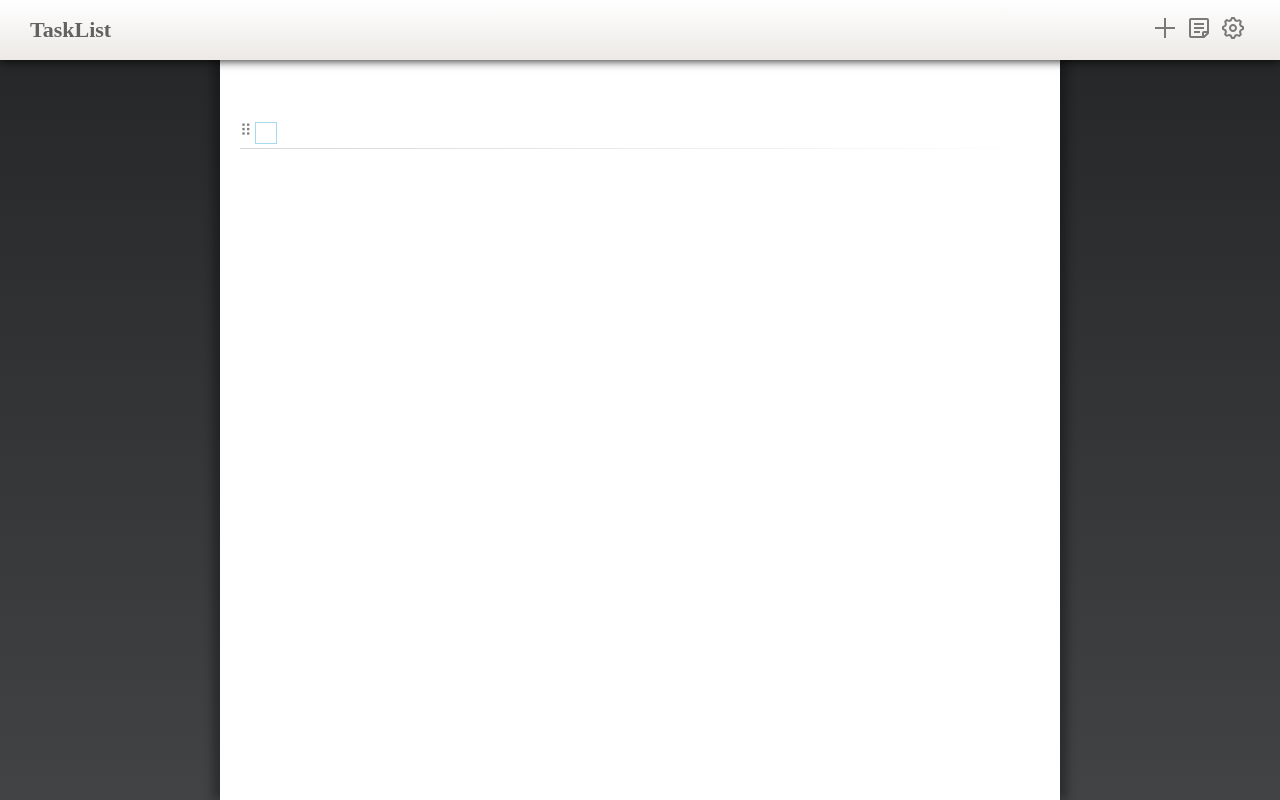
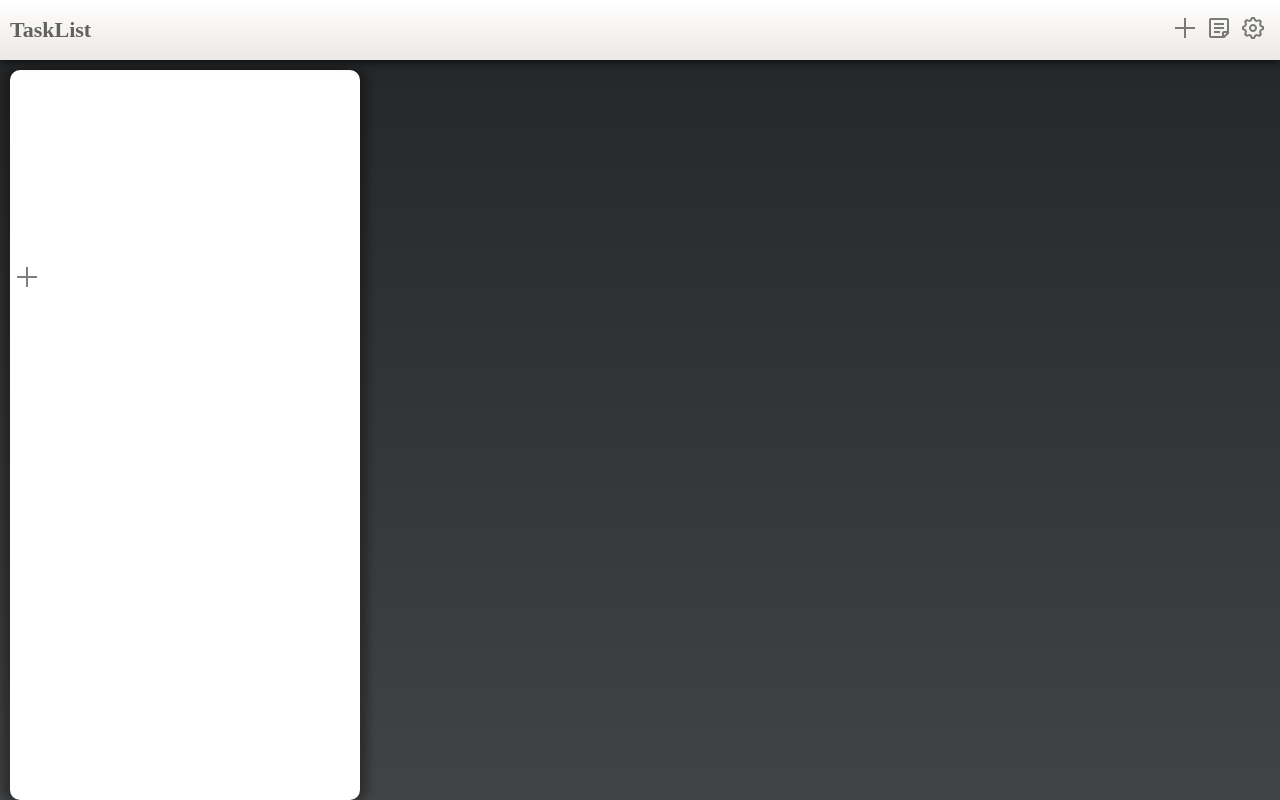
Before and after one commit to h1g0/TaskList, a Vue app: page / in a window 1280 px wide. Built offline with nearby package versions, Linux system fonts and the light colour scheme.

Commit message:
implement multi-column ( very buggy ).

```diff
--- a/src/App.vue
+++ b/src/App.vue
@@ -3,12 +3,33 @@
     <div class="header">
       <h1>TaskList</h1>
       <div class="header-menu">
-        <button class="header-menu-button" @click="showOutput()"> <img src="img/plus.svg" title="カラムを追加"/></button>
+        <button class="header-menu-button" @click="addColumn()"> <img src="img/plus.svg" title="カラムを追加"/></button>
         <button class="header-menu-button" @click="showOutput()"> <img src="img/note-text.svg" title="出力画面を表示/非表示"/></button>
         <button class="header-menu-button" @click="showSettings()" ><img src="img/settings.svg" title="設定画面を表示/非表示"/></button>
       </div>
     </div>
+    <draggable
+      v-model="taskColumnList"
+      v-bind="dragOptions"
+      group="column"
+      @start="drag=true"
+      @end="drag=false"
+      class="task-colmun-container">
+      <task-column
+        v-for="(column,index) in taskColumnList"
+        v-bind:taskList="column.taskList"
+        v-bind:index="index"
+        v-bind:totalsize="taskColumnList.length"
+        v-bind:key="column.id"
+        :ref="index"
+        @add-column="addColumn(index)"
+        @delete-colmn="deleteColumn(index)"
+        @save-item="saveItem()"
+      ></task-column>
+    </draggable>
 
+
+<!--
     <div class="main-content">
       <div class="tasks">
         <draggable
@@ -35,7 +56,7 @@
         </draggable>
       </div>
     </div>
-
+-->
     <div class="output" v-show="taskListSettings.isOutputVisible">
       <input type="button" value="出力" class="menu" @click="outputResult" title="テキストとして出力" />
       <input type="button" value="コピー" class="menu" @click="copyResult" title="出力結果をクリップボードにコピー"/>
@@ -73,19 +94,19 @@
 </template>
 
 <script>
-import TaskItem from "./components/TaskItem.vue";
+import TaskColumn from "./components/TaskColumn.vue";
 import draggable from 'vuedraggable'
 
 export default {
   name: "app",
   components: {
-    TaskItem,
+    TaskColumn,
     draggable
   },
   directives: {},
   data: function() {
     return {
-      taskList: [this.buildNewItem()],
+      taskColumnList: [this.buildNewColumn()],
       outputStr: "",
       taskListOutputTemplate: {
         header: "## TODO{br}{br}",
@@ -118,8 +139,24 @@ export default {
         return ((Math.random() * 16) | 0).toString(16);
       });
     },
-    buildNewItem: function() {
-      return { id: this.buildId(), indent: 0, checked: false, text: "" };
+    buildNewColumn: function() {
+      return {
+        id: this.buildId(),
+        title: "",
+        taskList: [],
+      };
+    },
+    addColumn: function(index) {
+      this.taskColumnList.splice(index + 1, 0, this.buildNewColumn());
+      //this.taskList[index + 1].indent = this.taskList[index].indent;
+      this.saveItem();
+    },
+    deleteColumn: function(index) {
+      if (!window.confirm("カラムを削除します。よろしいですか？")) {
+        return;
+      }
+      this.taskColumnList.splice(index, 1);
+      this.saveItem();
     },
     showOutput:function(){
       (this.taskListSettings.isOutputVisible)?
@@ -140,28 +177,8 @@ export default {
         }
       }
     },
-    addItem: function(index) {
-      this.taskList.splice(index + 1, 0, this.buildNewItem());
-      this.taskList[index + 1].indent = this.taskList[index].indent;
-      this.saveItem();
-    },
-    replaceItem: function(upperIndex, lowerIndex) {
-      var temp = this.taskList[lowerIndex];
-      this.taskList.splice(lowerIndex, 1, this.taskList[upperIndex]);
-      this.taskList.splice(upperIndex, 1, temp);
-    },
-    deleteItem: function(index) {
-      if (!this.$refs[index]["0"].isDeletableItem) {
-        return;
-      }
-      if (!window.confirm("アイテムを削除します。よろしいですか？")) {
-        return;
-      }
-      this.taskList.splice(index, 1);
-      this.saveItem();
-    },
     saveItem: function() {
-      localStorage.taskList = JSON.stringify(this.taskList);
+      localStorage.taskColumnList = JSON.stringify(this.taskColumnList);
     },
     saveSettings: function(){
       localStorage.taskListOutputTemplate = JSON.stringify(this.taskListOutputTemplate);
@@ -197,7 +214,7 @@ export default {
   },
   mounted() {
     if (localStorage.taskList) {
-      this.taskList = JSON.parse(localStorage.taskList);
+      this.taskColumnList = JSON.parse(localStorage.taskColumnList);
     }
     if (localStorage.taskListOutputTemplate) {
       this.taskListOutputTemplate = JSON.parse(localStorage.taskListOutputTemplate);
@@ -256,13 +273,14 @@ html{
 body{
   margin:0px;
   height: 100%;
-  background-color:#414345;
+  background: linear-gradient(to top, #414345, #232526);
+  background-attachment: fixed;
 }
 #app{
   margin: 0px;
   padding: 0px;
   height: 100%;
-  background: linear-gradient(to top, #414345, #232526);
+
 }
 .header{
   position: fixed;
@@ -279,9 +297,13 @@ body{
   height: 60px;
 }
 .header-menu{
-  margin-right: 30px;
+  margin-right: 10px;
   display: flex;
   align-items: center;
+}
+.header-dummy{
+  width:100%;
+  height:60px;
 }
 .sidebar{
   position: fixed;
@@ -293,18 +315,14 @@ body{
   height:100%;
   background: linear-gradient(to left, #ece9e6, #ffffff);
 }
-.main-content{
-  position: relative;
-  margin-left: auto;
-  margin-right: auto;
-  z-index: 1;
-  padding: 0px 20px 0px 20px;
-  background-color: #ffffff;
-  box-shadow: -8px 0px 8px 0px rgba(0,0,0,0.3), 8px 0px 8px 0px rgba(0,0,0,0.3);
-  width: 800px;
-  min-height: 100%;
+.task-colmun-container{
+  width:auto;
+  height: 100%;
+  display: flex;
+  justify-content: flex-start;
+  align-items: stretch;
+  overflow-x: scroll;
 }
-
 .tasks{
   padding-top: 120px;
   margin-bottom: 60px;
@@ -348,7 +366,7 @@ h1 {
   color: rgba(0,0,0,0.6);
   text-shadow: 2px 2px 3px rgba(255,255,255,0.1);
   display: inline-block;
-  padding-left:30px;
+  padding-left:10px;
 }
 h2 {
   font-size: 16px;
--- a/src/components/TaskColumn.vue
+++ b/src/components/TaskColumn.vue
@@ -1,7 +1,132 @@
 <template>
+  <div class="column">
+    <div class="tasks">
+      <draggable
+        v-model="taskList"
+        v-bind="dragOptions"
+        group="task"
+        handle=".handle"
+        @start="drag=true"
+        @end="drag=false"
+      >
+      <transition-group type="transition" :name="drag ? 'flip-list' : null">
+        <task-item
+          v-for="(item,index) in taskList"
+          v-bind:task="item"
+          v-bind:index="index"
+          v-bind:totalsize="taskList.length"
+          v-bind:key="item.id"
+          :ref="index"
+          @add-item="addItem()"
+          @delete-item="deleteItem(index)"
+          @save-item="saveItem()"
+        ></task-item>
+        </transition-group>
+      </draggable>
+    </div>
 
+      <button class="header-menu-button" @click="addItem"> <img src="img/plus.svg" title="タスクを追加"/></button>
+  </div>
 </template>
 <script>
+import TaskItem from "./TaskItem.vue";
+import draggable from 'vuedraggable'
+export default {
+  name: "TaskColumn",
+  components: {
+    TaskItem,
+    draggable
+  },
+  props: ["taskList", "index", "totalsize"],
+  directives: {
+    visible: {
+      update: function(el, binding) {
+        el.style.visibility = binding.value ? "visible" : "hidden";
+      }
+    }
+  },
+  data: function() {
+    return {
+      indentWidth: 30,
+      isTopItem: true,
+      isBottomItem: true,
+      isDeletableItem: false,
+      isEditing: false,
+      isShowItemButtons: false,
+    };
+  },
+  computed: {
+    dragOptions() {
+      return {
+        animation: 200,
+        group: "task",
+        disabled: false,
+        ghostClass: "ghost"
+      };
+    }
+  },
+  methods:{
+    buildId: function() {
+      return "xxxxx".replace(/x/g, function() {
+        return ((Math.random() * 16) | 0).toString(16);
+      });
+    },
+    buildNewItem: function() {
+      return { id: this.buildId(), indent: 0, checked: false, text: "" };
+    },
+    addItem: function() {
+
+      this.taskList.splice(this.taskList.length, 0, this.buildNewItem());
+      //this.taskList[index + 1].indent = this.taskList[index].indent;
+      this.saveItem();
+    },
+    replaceItem: function(upperIndex, lowerIndex) {
+      var temp = this.taskList[lowerIndex];
+      this.taskList.splice(lowerIndex, 1, this.taskList[upperIndex]);
+      this.taskList.splice(upperIndex, 1, temp);
+    },
+    deleteItem: function(index) {
+      if (!this.$refs[index]["0"].isDeletableItem) {
+        return;
+      }
+      if (!window.confirm("アイテムを削除します。よろしいですか？")) {
+        return;
+      }
+      this.taskList.splice(index, 1);
+      this.saveItem();
+    },
+    saveItem:function(){
+      this.$emit('save-item');
+    },
+    setAllItemState: function() {
+      for (var item in this.$refs) {
+        if (this.$refs[item]["0"] != null) {
+          this.$refs[item]["0"].setItemState();
+        }
+      }
+    }
+  },
+  updated: function() {
+    this.$nextTick(function() {
+      this.setAllItemState();
+    });
+    this.saveItem();
+  }
+};
 </script>
-<style>
+<style scoped>
+
+.column{
+  margin-top: 70px;
+  margin-left:10px;
+  z-index: 1;
+  padding: 10px 0px 3px 0px;
+  border-radius: 10px;
+  background-color: #ffffff;
+  box-shadow: -8px 0px 8px 0px rgba(0,0,0,0.3), 8px 0px 8px 0px rgba(0,0,0,0.3);
+  min-width: 350px;
+  height: auto;
+  overflow: hidden;
+}
+
 </style>
```
